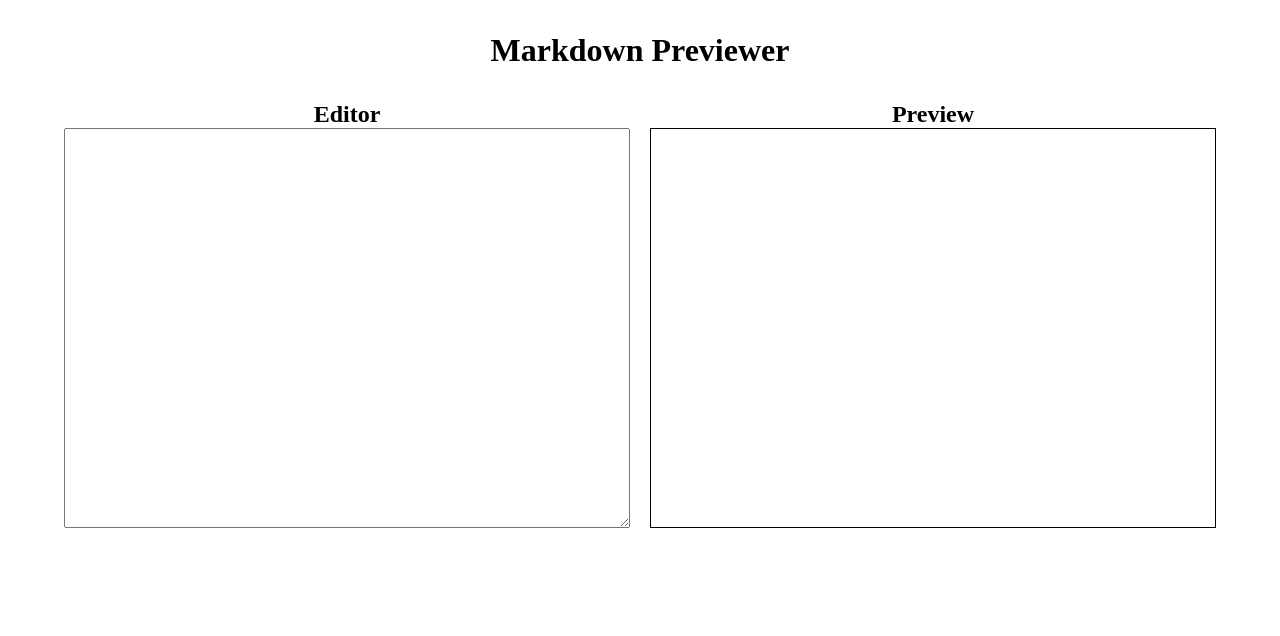
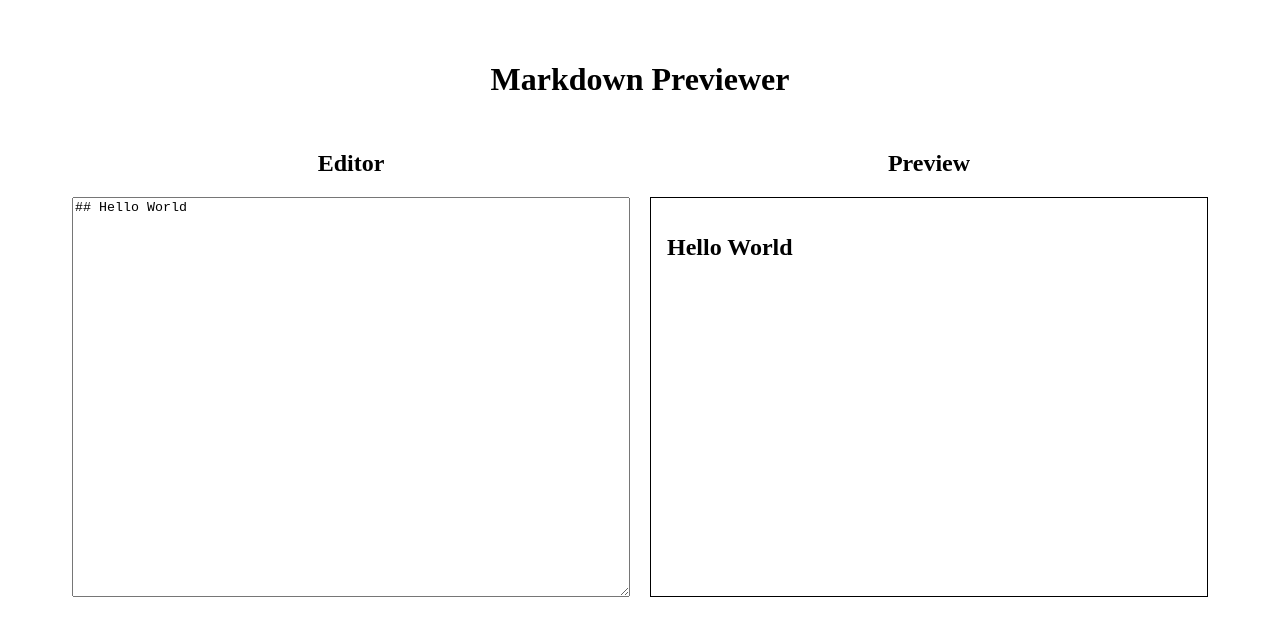
Before and after one commit to shwetakanekar/MarkdownPreviewer, a React (Vite) app: page / in a window 1280 px wide. Shown: the top 636 px of the page. Built offline with nearby package versions, Linux system fonts and the light colour scheme.

Commit message:
Converted markdown to HTML.

```diff
--- a/index.html
+++ b/index.html
@@ -8,5 +8,6 @@
   <body>
     <div id="root"></div>
     <script type="module" src="/src/main.jsx"></script>
+    <script src="https://cdn.freecodecamp.org/testable-projects-fcc/v1/bundle.js"></script>
   </body>
 </html>
--- a/package.json
+++ b/package.json
@@ -9,6 +9,9 @@
     "preview": "vite preview"
   },
   "dependencies": {
+    "dompurify": "^3.0.1",
+    "html-react-parser": "^3.0.15",
+    "marked": "^4.3.0",
     "react": "^18.2.0",
     "react-dom": "^18.2.0"
   },
--- a/src/App.css
+++ b/src/App.css
@@ -25,4 +25,16 @@ h1 {
 #preview {
   border: 1px solid black;
   height: 400px;
+  text-align: left;
+  padding: 1rem;
+  overflow: auto;
 }
+
+pre, code {
+  background-color: #eee;
+  border-radius: 4px;
+}
+
+pre {
+  padding: 0.5rem;
+}
--- a/src/App.jsx
+++ b/src/App.jsx
@@ -1,6 +1,22 @@
+import { useState } from 'react';
+
+import { marked } from 'marked'; // converts markdown string into HTML string
+import DOMPurify from 'dompurify'; // sanitizes the HTML string
+import parse from 'html-react-parser'; // converts HTML string to react element
+
 import './App.css';
 
 function App() {
+  const [editorText, setEditorText] = useState('## Hello World');
+
+  const handleEditorTextChange = (event) => {
+    setEditorText(event.target.value);
+  };
+
+  marked.setOptions({
+    breaks: true,
+  });
+
   return (
     <div id="container">
       <h1>Markdown Previewer</h1>
@@ -8,12 +24,19 @@ function App() {
         <div id="editor-section">
           <h2>Editor</h2>
           <form>
-            <textarea name="editor" id="editor"></textarea>
+            <textarea
+              name="editor"
+              id="editor"
+              value={editorText}
+              onChange={handleEditorTextChange}
+            ></textarea>
           </form>
         </div>
         <div id="preview-section">
           <h2>Preview</h2>
-          <div id="preview"></div>
+          <div id="preview">
+            {parse(DOMPurify.sanitize(marked.parse(editorText)))}
+          </div>
         </div>
       </div>
     </div>
--- a/src/index.css
+++ b/src/index.css
@@ -1,5 +1,3 @@
 * {
-  margin: 0;
-  padding: 0;
   box-sizing: border-box;
 }
```
Also changed, not shown: 1 other file (tests, documents, lock files or other folders).
